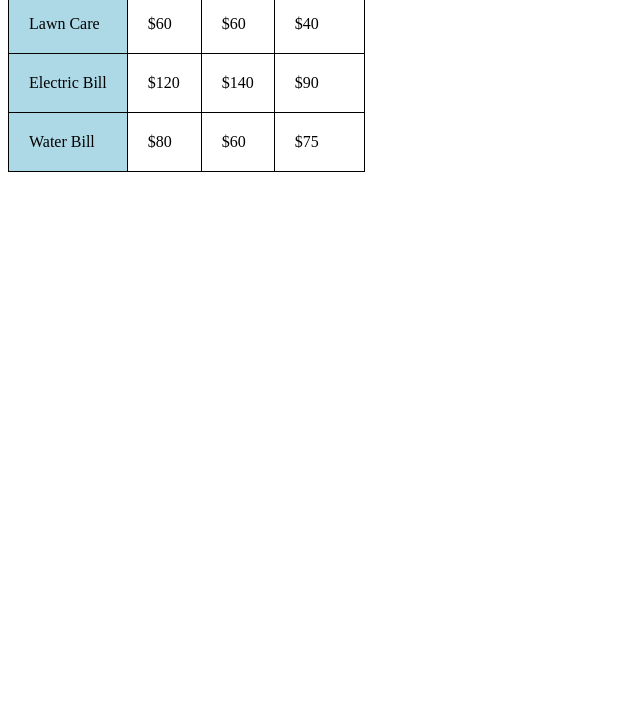
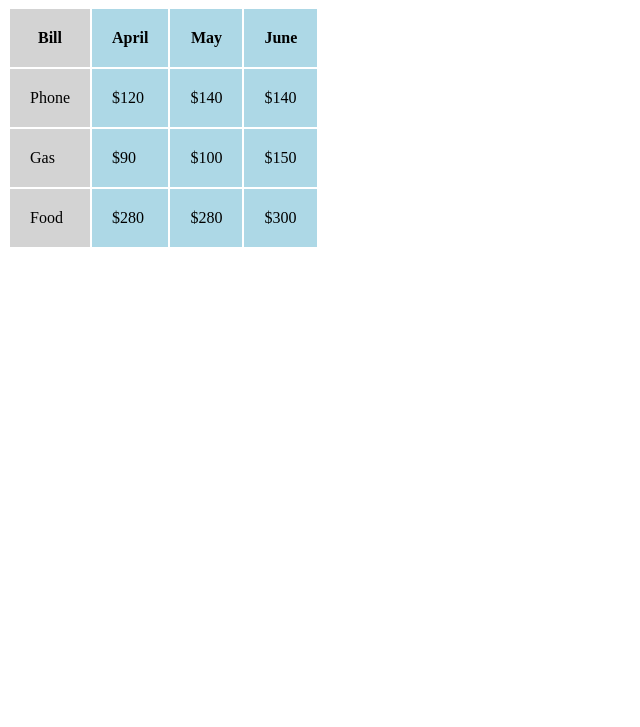
Before and after one commit to Deandrepx/Deandrepx.github.io, a plain HTML site: page Assignments/assignment10.html in a window 1280 px wide. Shown: the part 73-800 px from the top of the page, without its empty margins (0-640 px from the left). Drawn offline with Linux system fonts and the light colour scheme.

Commit message:
Update 10

```diff
--- a/Assignments/assignment10.html
+++ b/Assignments/assignment10.html
@@ -8,18 +8,20 @@
     #billTable,
     #billTable td,
     #billTable th {
-      border: 1px solid black;
+      border: solid 2px white;
       border-collapse: collapse;
       padding: 20px;
     }
-    #colBill
-    {
-    background-color: lightblue;
-  }
-
+    #colBill {
+    background-color: lightgrey;
+    }
+    #colorBlock {
+      background-color: lightblue;
+    }
     </style>
   </head>
   <body>
+    <h1>Monthly Bills</h1>
     <table id="billTable">
       <colgroup>
         <col id="colBill" span="1">
@@ -29,30 +31,30 @@
       </colgroup>
     <thead>
      <tr id="billRow">
-      <th>Bills</th>
-      <th>June</th>
-      <th>July</th>
-      <th>August</th>
+      <th>Bill</th>
+      <th id="colorBlock">April</th>
+      <th id="colorBlock">May</th>
+      <th id="colorBlock">June</th>
      </tr>
     </thead>
     <tbody>
       <tr>
-        <td id="billCell">Lawn Care</td>
-        <td>$60</td>
-        <td>$60</td>
-        <td>$40</td>
+        <td id="billCell">Phone</td>
+        <td id="colorBlock">$120</td>
+        <td id="colorBlock">$140</td>
+        <td id="colorBlock">$140</td>
       </tr>
       <tr>
-        <td id="billCell">Electric Bill</td>
-        <td>$120</td>
-        <td>$140</td>
-        <td>$90</td>
+        <td id="billCell">Gas</td>
+        <td id="colorBlock">$90</td>
+        <td id="colorBlock">$100</td>
+        <td id="colorBlock">$150</td>
       </tr>
       <tr>
-        <td id="billCell">Water Bill</td>
-        <td>$80</td>
-        <td>$60</td>
-        <td>$75</td>
+        <td id="billCell">Food</td>
+        <td id="colorBlock">$280</td>
+        <td id="colorBlock">$280</td>
+        <td id="colorBlock">$300</td>
       </tr>
      </tbody>
     </table>
```
